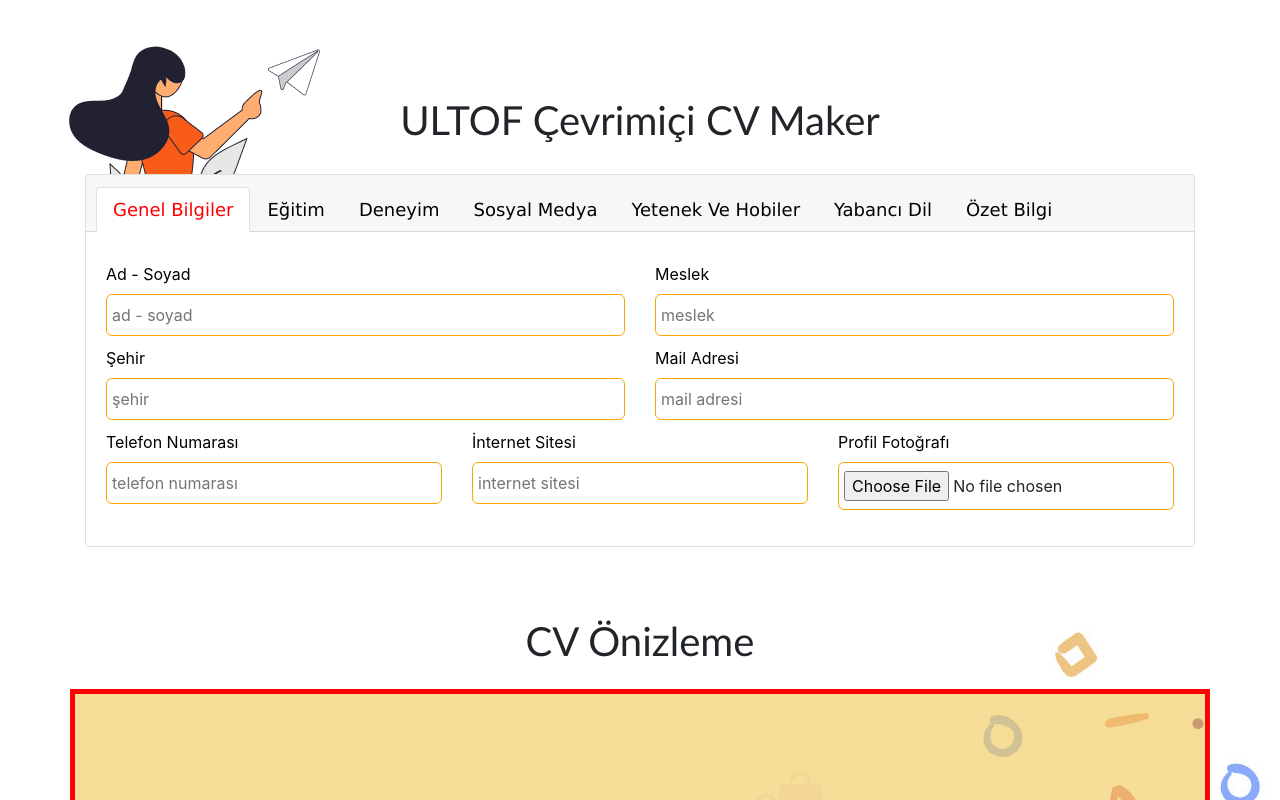
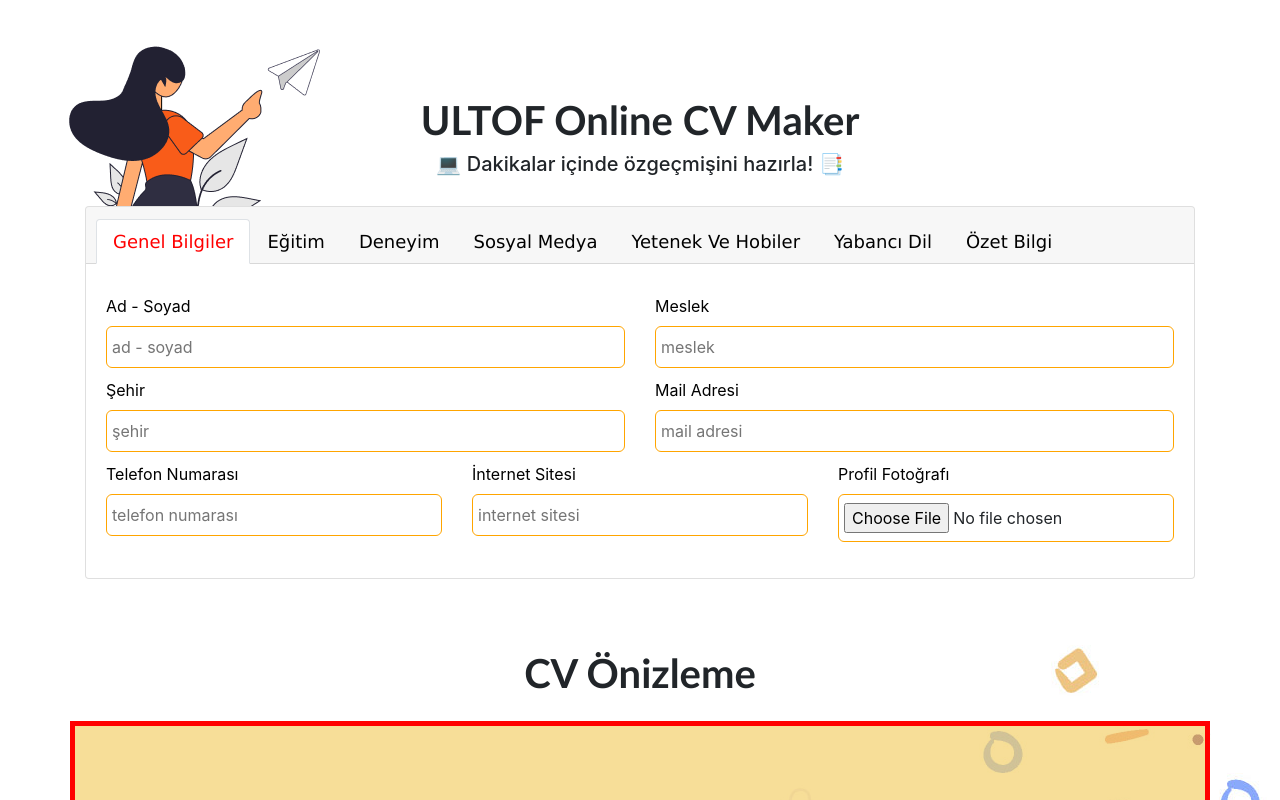
Before and after one commit to mehmetalibuber/cv-maker, a Vue app: page / in a window 1280 px wide. Shown: the top 800 px of the page. Built offline with nearby package versions, Linux system fonts and the light colour scheme.

Commit message:
deployed

```diff
--- a/public/index.html
+++ b/public/index.html
@@ -5,8 +5,20 @@
   <meta charset="utf-8">
   <meta http-equiv="X-UA-Compatible" content="IE=edge">
   <meta name="viewport" content="width=device-width,initial-scale=1.0">
+
+
+  <meta content="Merhaba. ULTOF Online CV Maker!
+  ULTOF Yazılım" name="description">
+
+
+  <meta content="ULTOF, ultof, ultof yazılım, antalya web tasarım, online cv maker,
+  antalya web ajansı, cv maker, resume, online cv hazırlama,
+  işletme web sayfaları, Portföy siteleri, startup sitesi, kişisel web site, kurumsal web site" name="keywords">
+
+
+
   <link rel="icon" href="ultof-logo.png">
-  <title>ULTOF Çevrimiçi CV Maker</title>
+  <title>ULTOF Online CV Maker</title>
   <link rel="stylesheet" href="https://cdnjs.cloudflare.com/ajax/libs/font-awesome/6.2.1/css/all.min.css">
 </head>
 
--- a/src/App.vue
+++ b/src/App.vue
@@ -4,7 +4,10 @@
     <img src="./assets/callback.png" alt="" class="call-img" />
     <section class="pt-5">
       <div class="col text-center pt-5">
-        <h1>ULTOF Çevrimiçi CV Maker</h1>
+        <h1><strong> ULTOF Online CV Maker </strong></h1>
+        <h5>
+          &#128187;&nbsp;Dakikalar içinde özgeçmişini hazırla!&nbsp;&#128209;
+        </h5>
       </div>
     </section>
     <section class="container">
@@ -408,7 +411,7 @@
     <!-- tabs end -->
     <section>
       <div class="col text-center pt-5 pb-3">
-        <h1>CV Önizleme</h1>
+        <h1><strong> CV Önizleme </strong></h1>
       </div>
     </section>
     <!-- CONTENT SECTION START -->
@@ -683,6 +686,7 @@ textarea:focus-visible {
 }
 /* PREVIEW */
 .preview {
+  position: relative;
   width: 100%;
   height: 1120px;
   border: 5px solid red;
```
